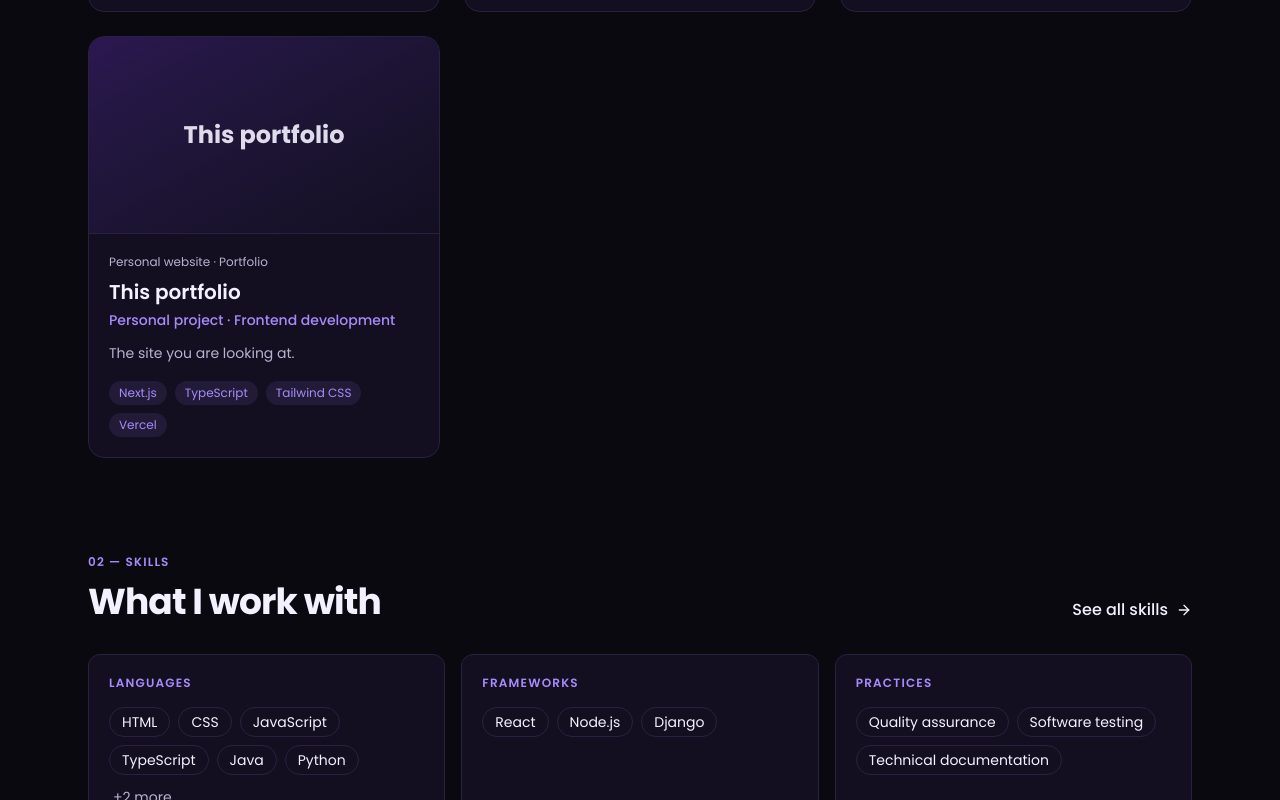
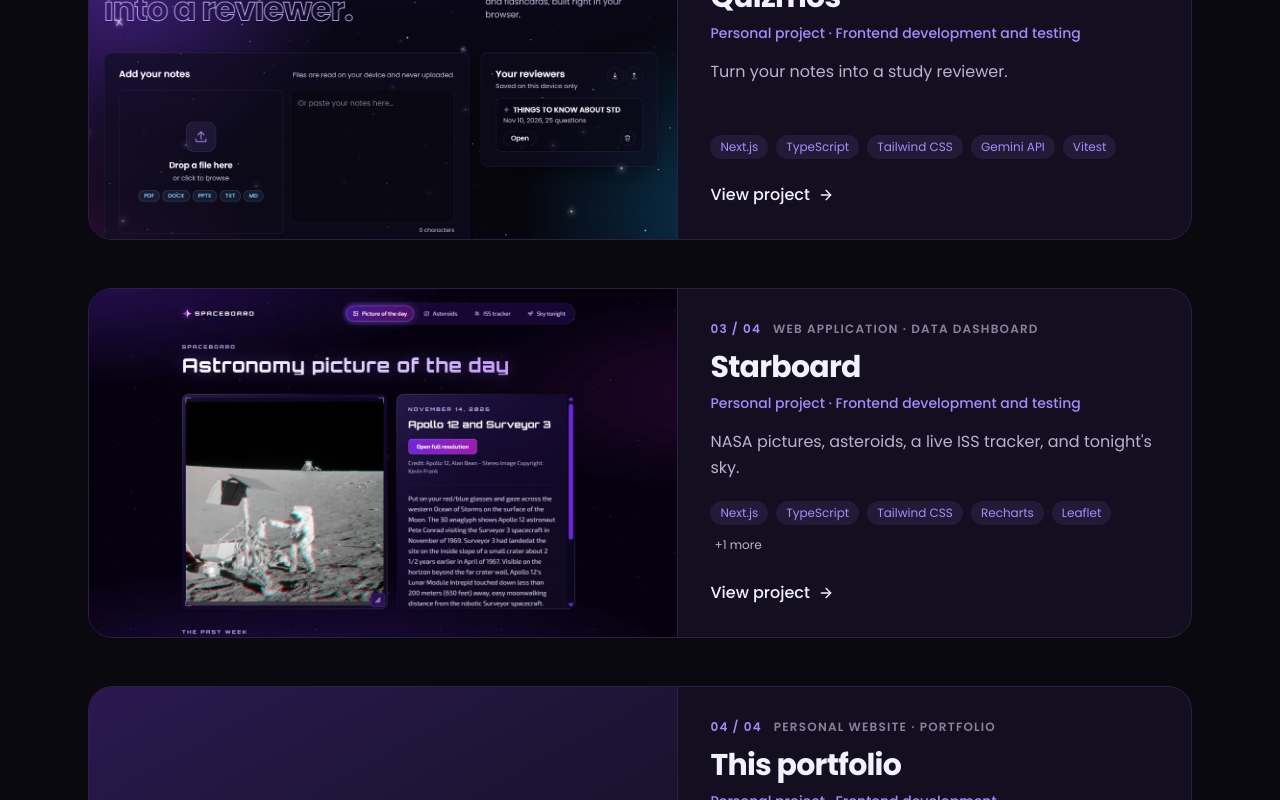
Before and after one commit to sin-raixel/my-portfolio, a Next.js app: page / in a window 1280 px wide. Shown: the part 1420-2220 px from the top of the page. Built offline with nearby package versions, Linux system fonts and the light colour scheme.

Commit message:
Redesign Home preview cards

```diff
--- a/app/components/home-about.tsx
+++ b/app/components/home-about.tsx
@@ -1,5 +1,6 @@
 import { about, certifications, education } from "../data/portfolio";
 import HomeSection from "./home-section";
+import TiltCard from "./tilt-card";
 
 const label = "text-xs font-semibold tracking-widest text-accent uppercase";
 
@@ -15,7 +16,7 @@ export default function HomeAbout() {
       cta="More about me"
     >
       <div className="grid gap-6 lg:grid-cols-[1.3fr_1fr]">
-        <div className="rounded-2xl glow border border-line bg-surface p-6 sm:p-8">
+        <TiltCard max={2} className="rounded-2xl p-6 sm:p-8">
           <p className="leading-relaxed">{about.paragraphs[0]}</p>
           <dl className="mt-6 grid gap-4 sm:grid-cols-3">
             {about.currently.map((row) => (
@@ -25,9 +26,9 @@ export default function HomeAbout() {
               </div>
             ))}
           </dl>
-        </div>
+        </TiltCard>
 
-        <div className="rounded-2xl glow border border-line bg-surface p-6 sm:p-8">
+        <TiltCard max={3} className="rounded-2xl p-6 sm:p-8">
           <dl className="space-y-5">
             {education[0] && (
               <div>
@@ -42,7 +43,7 @@ export default function HomeAbout() {
               <dd className="text-sm">Cybersecurity, networking, and more</dd>
             </div>
           </dl>
-        </div>
+        </TiltCard>
       </div>
     </HomeSection>
   );
--- a/app/components/home-contact.tsx
+++ b/app/components/home-contact.tsx
@@ -2,6 +2,7 @@ import { profile } from "../data/portfolio";
 import { socialIcons } from "../data/social-icons";
 import EmailMenu from "./email-menu";
 import HomeSection from "./home-section";
+import TiltCard from "./tilt-card";
 
 // Home preview of the Contact page.
 export default function HomeContact() {
@@ -16,7 +17,7 @@ export default function HomeContact() {
       href="/contact"
       cta="Get in touch"
     >
-      <div className="flex flex-col gap-6 rounded-2xl glow border border-line bg-surface p-6 sm:p-8 lg:flex-row lg:items-center lg:justify-between">
+      <TiltCard max={1} className="flex flex-col gap-6 rounded-2xl p-6 sm:p-8 lg:flex-row lg:items-center lg:justify-between">
         <p className="max-w-md leading-relaxed">
           Based in {profile.location}. Email is the quickest way to reach me.
         </p>
@@ -44,7 +45,7 @@ export default function HomeContact() {
             );
           })}
         </div>
-      </div>
+      </TiltCard>
     </HomeSection>
   );
 }
--- a/app/components/home-projects.tsx
+++ b/app/components/home-projects.tsx
@@ -1,12 +1,15 @@
 import Image from "next/image";
 import Link from "next/link";
+import { LuArrowRight } from "react-icons/lu";
 import { projects } from "../data/portfolio";
 import HomeSection from "./home-section";
+import StackCards from "./stack-cards";
+import TiltCard from "./tilt-card";
 
-const MAX_TAGS = 4;
+const MAX_TAGS = 5;
 
-// Home preview of the Projects page: one small card per project. Each card opens that
-// project's full panel.
+// Home preview of the Projects page. The cards pile up as you scroll, and each one
+// opens that project's full panel.
 export default function HomeProjects() {
   return (
     <HomeSection
@@ -17,43 +20,46 @@ export default function HomeProjects() {
       href="/projects"
       cta="See all projects"
     >
-      <ul className="grid gap-6 md:grid-cols-2 lg:grid-cols-3">
-        {projects.map((project) => {
+      <StackCards top={96} step={16} className="gap-8 md:gap-12">
+        {projects.map((project, index) => {
           const shot = project.screenshots?.[0];
           const shownTags = project.tags.slice(0, MAX_TAGS);
           const hiddenTags = project.tags.length - shownTags.length;
           return (
-            <li key={project.slug} className="flex">
+            <TiltCard key={project.slug} max={1.6} className="overflow-hidden rounded-3xl">
               <Link
                 href={`/projects#project-${project.slug}`}
-                className="group flex w-full flex-col overflow-hidden rounded-2xl glow border border-line bg-surface transition-all hover:border-accent/60 motion-safe:hover:-translate-y-1"
+                className="group grid md:min-h-80 md:grid-cols-[1.15fr_1fr]"
               >
-                <div className="relative aspect-video overflow-hidden border-b border-line bg-ink">
+                <div className="relative aspect-video overflow-hidden border-b border-line bg-ink md:aspect-auto md:border-r md:border-b-0">
                   {shot ? (
                     <Image
                       src={shot.src}
                       alt=""
                       fill
-                      sizes="(min-width: 1152px) 368px, (min-width: 768px) 50vw, 100vw"
-                      className="object-cover object-top transition-transform duration-500 motion-safe:group-hover:scale-105"
+                      sizes="(min-width: 768px) 600px, 100vw"
+                      className="object-cover object-top transition-transform duration-700 motion-safe:group-hover:scale-105"
                     />
                   ) : (
-                    <div className="grid h-full place-items-center bg-gradient-to-br from-accent-strong/30 to-surface px-6 text-center text-2xl font-bold text-bright/90">
+                    <div className="grid h-full min-h-48 place-items-center bg-gradient-to-br from-accent-strong/30 to-surface px-6 text-center text-3xl font-bold text-bright/90">
                       {project.title}
                     </div>
                   )}
                 </div>
 
-                <div className="flex flex-1 flex-col p-5">
-                  {project.category && <p className="text-xs">{project.category}</p>}
-                  <h3 className="mt-2 text-xl font-semibold text-bright transition-colors group-hover:text-accent">
+                <div className="flex flex-col p-6 sm:p-8">
+                  <p className="text-xs font-semibold tracking-widest text-accent uppercase">
+                    {String(index + 1).padStart(2, "0")} / {String(projects.length).padStart(2, "0")}
+                    {project.category && <span className="ml-3 text-body/70">{project.category}</span>}
+                  </p>
+                  <h3 className="mt-3 text-3xl font-bold tracking-tight text-bright transition-colors group-hover:text-accent">
                     {project.title}
                   </h3>
-                  {project.role && <p className="mt-1 text-sm font-medium text-accent">{project.role}</p>}
-                  <p className="mt-3 line-clamp-3 flex-1 text-sm leading-relaxed">
+                  {project.role && <p className="mt-2 text-sm font-medium text-accent">{project.role}</p>}
+                  <p className="mt-4 line-clamp-4 flex-1 leading-relaxed">
                     {project.tagline ?? project.description}
                   </p>
-                  <ul className="mt-4 flex flex-wrap gap-2 text-xs">
+                  <ul className="mt-5 flex flex-wrap gap-2 text-xs">
                     {shownTags.map((tag) => (
                       <li key={tag} className="rounded-full bg-accent/10 px-2.5 py-1 text-accent">
                         {tag}
@@ -61,12 +67,19 @@ export default function HomeProjects() {
                     ))}
                     {hiddenTags > 0 && <li className="px-1 py-1">+{hiddenTags} more</li>}
                   </ul>
+                  <span className="mt-6 inline-flex items-center gap-2 font-medium text-bright transition-colors group-hover:text-accent">
+                    View project
+                    <LuArrowRight
+                      aria-hidden="true"
+                      className="size-4 transition-transform motion-safe:group-hover:translate-x-1"
+                    />
+                  </span>
                 </div>
               </Link>
-            </li>
+            </TiltCard>
           );
         })}
-      </ul>
+      </StackCards>
     </HomeSection>
   );
 }
--- a/app/components/home-skills.tsx
+++ b/app/components/home-skills.tsx
@@ -1,5 +1,6 @@
 import { skills } from "../data/portfolio";
 import HomeSection from "./home-section";
+import TiltCard from "./tilt-card";
 
 const MAX_CHIPS = 6;
 
@@ -26,7 +27,7 @@ export default function HomeSkills() {
           const shown = group.items.slice(0, MAX_CHIPS);
           const hidden = group.items.length - shown.length;
           return (
-            <section key={group.group} className="rounded-xl glow border border-line bg-surface p-5">
+            <TiltCard key={group.group} max={5} className="rounded-xl p-5">
               <h3 className="text-xs font-semibold tracking-widest text-accent uppercase">{group.group}</h3>
               <ul className="mt-4 flex flex-wrap gap-2 text-sm">
                 {shown.map((item) => (
@@ -36,7 +37,7 @@ export default function HomeSkills() {
                 ))}
                 {hidden > 0 && <li className="px-1 py-1 text-sm">+{hidden} more</li>}
               </ul>
-            </section>
+            </TiltCard>
           );
         })}
       </div>
```
